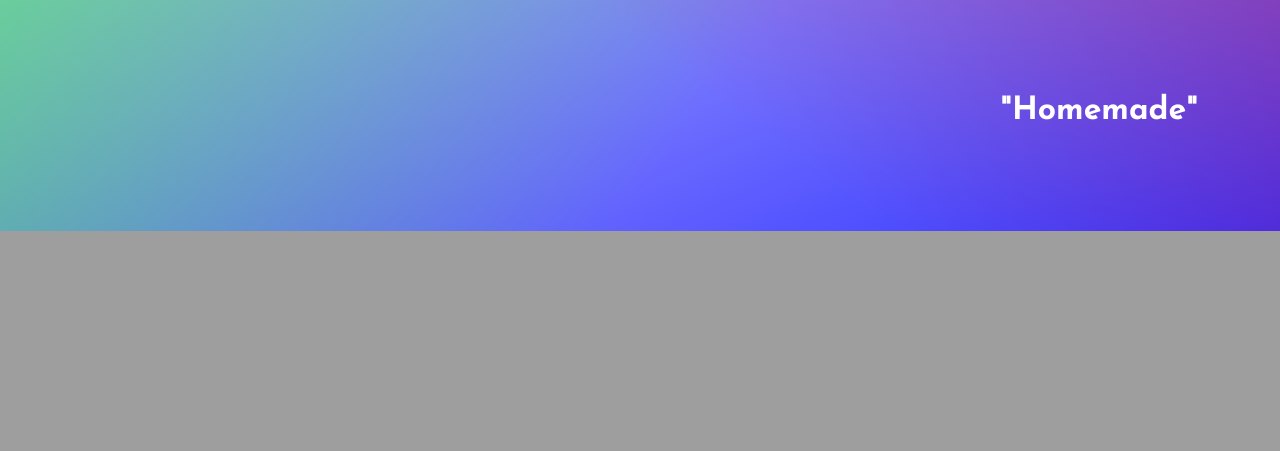
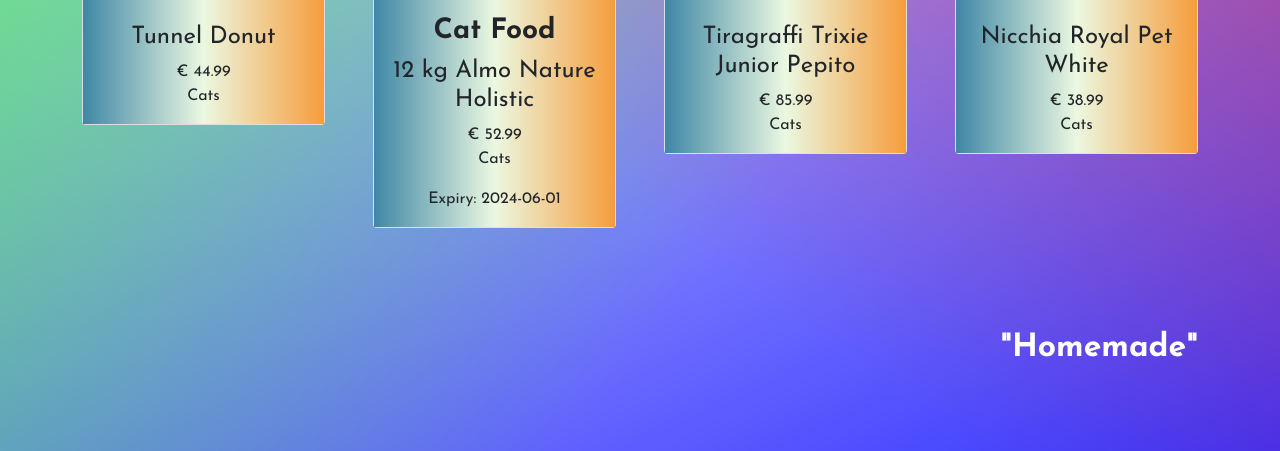
Before and after one commit to gianynx/php-oop-2, a PHP site: page / in a window 1280 px wide. Shown: the part 1093-1544 px from the top of the page. Before the commit the page ends 1324 px from the top, so only its background shows below. Run offline with PHP 8.4, Linux system fonts and the light colour scheme; data that the repository does not hold is empty.

Commit message:
modify document

```diff
--- a/Database/db.php
+++ b/Database/db.php
@@ -5,17 +5,19 @@ include __DIR__ . '/../Models/Food.php';
 
 $dogCategory = new Category('Dogs');
 $catCategory = new Category('Cats');
+$firstDate = new DateTime('2025-05-17');
+$secondDate = new DateTime('2024-06-01');
 
 $dogProducts = [
-    new Product(0, 'https://shop-cdn-m.mediazs.com/bilder/dogmio/barkis/semiumido/snack/per/cani/5/400/_dsc6323_5.jpg', 'DogMio Barkis semi-umido', 5.99, $dogCategory),
-    new Food (1, 'https://shop-cdn-m.mediazs.com/bilder/dogmio/barkis/semiumido/snack/per/cani/5/400/_dsc6323_5.jpg', 'DogMio Barkis semi-umido', 5.99, $dogCategory, new DateTime('2025-05-17')),
+    new Product(0, 'https://shop-cdn-m.mediazs.com/bilder/letto/variabel/arancio/0/400/36344_outdoor_orange_hundebett_12_2012_05_dsc4484_0.jpg', 'Letto Variabel arancio', 52.99, $dogCategory),
+    new Food (1, 'https://shop-cdn-m.mediazs.com/bilder/dogmio/barkis/semiumido/snack/per/cani/5/400/_dsc6323_5.jpg', 'DogMio Barkis semi-umido', 5.99, $dogCategory, 'Dog Food', $firstDate),
     new Product(2, 'https://shop-cdn-m.mediazs.com/bilder/gioco/per/cani/scimmietta/in/corda/di/cotone/2/400/1_139205_sincere_baumwolltau__1_2.jpg', 'Scimmietta in corda di cotone', 5.09, $dogCategory),
     new Product(3, 'https://shop-cdn-m.mediazs.com/bilder/cuccia/per/cani/jackson/6/400/167896_jackson_outside_res90_fg_4159_6.jpg', 'Cuccia per cani Jackson', 147.99, $dogCategory)
 ];
 
 $catProducts = [
-    new Product(4, 'https://shop-cdn-m.mediazs.com/bilder/kg/gratis/kg/almo/nature/holistic/per/gatti/8/400/26973_pla_almonature_fettfisch_reis_12kg_8.jpg', '12 kg Almo Nature Holistic', 52.99, $catCategory),
-    new Food(5, 'https://shop-cdn-m.mediazs.com/bilder/kg/gratis/kg/almo/nature/holistic/per/gatti/8/400/26973_pla_almonature_fettfisch_reis_12kg_8.jpg', '12 kg Almo Nature Holistic', 52.99, $catCategory, new DateTime('2024-06-01')),
+    new Product(4, 'https://shop-cdn-m.mediazs.com/bilder/tunnel/donut/2/400/101373_katzentunnel_donut_fg_7063_2.jpg', 'Tunnel Donut', 44.99, $catCategory),
+    new Food(5, 'https://shop-cdn-m.mediazs.com/bilder/kg/gratis/kg/almo/nature/holistic/per/gatti/8/400/26973_pla_almonature_fettfisch_reis_12kg_8.jpg', '12 kg Almo Nature Holistic', 52.99, $catCategory, 'Cat Food', $secondDate),
     new Product(6, 'https://shop-cdn-m.mediazs.com/bilder/tiragraffi/trixie/junior/pepito/8/400/333019_pla_trixie_junior_kratzbaum_pepito_hs_01_8.jpg', 'Tiragraffi Trixie Junior Pepito', 85.99, $catCategory),
     new Product(7, 'https://shop-cdn-m.mediazs.com/bilder/nicchia/royal/pet/white/7/400/333880_royalpet_katzenhoehle_white_07_05_2013_dsc9036_7.jpg', 'Nicchia Royal Pet White', 38.99, $catCategory)
 ];
--- a/Models/Food.php
+++ b/Models/Food.php
@@ -2,11 +2,12 @@
 class Food extends Product
 {
     public
-    $deadline;
+    $name, $expiry;
 
-    public function __construct(int $id, string $image, string $title, float $price, Category $category, DateTime $deadline)
+    public function __construct(int $id, string $image, string $title, float $price, Category $category, string $name, DateTime $expiry)
     {
         parent::__construct($id, $image, $title, $price, $category);
-        $this->deadline = $deadline;
+        $this->name = $name;
+        $this->expiry = $expiry;
     }
 }
--- a/Views/header.php
+++ b/Views/header.php
@@ -1,3 +1,3 @@
 <div class="container pt-5 pb-5">
-    <h1 class="text-center fw-bold text-uppercase pt-5 pb-5">php - object-oriented programming</h1>
+    <h1 class="text-center fw-bold text-uppercase pt-5 pb-5">zoo php - object-oriented programming</h1>
 </div>
--- a/Views/main.php
+++ b/Views/main.php
@@ -1,27 +1,37 @@
 <div class="container">
     <div class="row gy-5 gx-5">
+        <h2 class="text-center">Category: Dogs</h2>
             <?php foreach($dogProducts as $dogProduct) : ?>
                 <div class="col-12 col-sm-6 col-md-4 col-lg-3">
                     <div class="card">
                         <img src="<?php echo $dogProduct->image ?>" class="card-img-top" alt="products_images">
                             <div class="card-body text-center">
-                        <h2 class="card-text"><?php echo $dogProduct->title ?></h2>
+                                <h3 class="card-title fw-bold"><?php echo $dogProduct->name ?></h3>
+                                <h4 class="card-title"><?php echo $dogProduct->title ?></h4>
                                 <div class="card-text">&euro; <?php echo $dogProduct->price ?></div>
-                        <div class="card-text">Category: <?php echo $dogProduct->category->name ?></div>
+                                <div class="card-text"><?php echo $dogProduct->category->name ?></div>
+                                <?php if ($dogProduct instanceof Food) : ?>
+                                    <div class="card-text pt-3">Expiry: <?php echo $dogProduct->expiry->format('Y-m-d') ?></div>
+                                <?php endif; ?>
                             </div>
                     </div>
                 </div>
             <?php endforeach; ?>
     </div>
     <div class="row gy-5 gx-5 mt-3">
-        <?php foreach($catProducts as $catProduct) : ?>
+        <h2 class="text-center">Category: Cats</h2>
+            <?php foreach($catProducts as $catProducts) : ?>
                 <div class="col-12 col-sm-6 col-md-4 col-lg-3">
                     <div class="card">
-                    <img src="<?php echo $catProduct->image ?>" class="card-img-top" alt="products_images">
+                        <img src="<?php echo $catProducts->image ?>" class="card-img-top" alt="products_images">
                             <div class="card-body text-center">
-                        <h2 class="card-text"><?php echo $catProduct->title ?></h2>
-                        <div class="card-text">&euro; <?php echo $catProduct->price ?></div>
-                        <div class="card-text">Category: <?php echo $catProduct->category->name ?></div>
+                                <h3 class="card-title fw-bold"><?php echo $catProducts->name ?></h3>
+                                <h4 class="card-title"><?php echo $catProducts->title ?></h4>
+                                <div class="card-text">&euro; <?php echo $catProducts->price ?></div>
+                                <div class="card-text"><?php echo $catProducts->category->name ?></div>
+                                <?php if ($catProducts instanceof Food) : ?>
+                                    <div class="card-text pt-3">Expiry: <?php echo $catProducts->expiry->format('Y-m-d') ?></div>
+                                <?php endif; ?>
                             </div>
                     </div>
                 </div>
```
Lines whose indentation alone changed are shown as unchanged.
